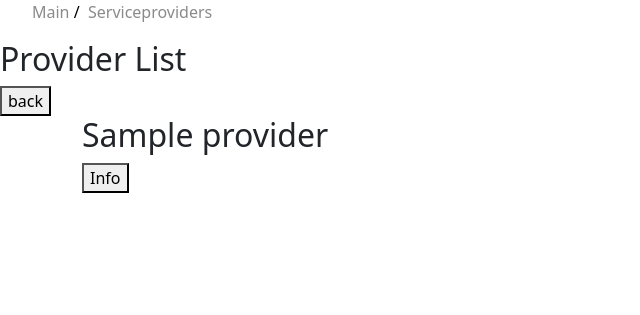
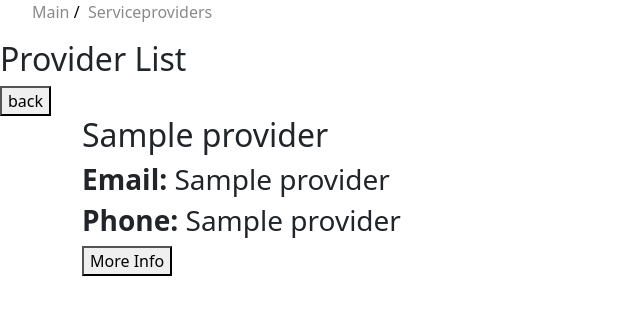
Before and after one commit to RasSved/Group-7, a Flask app: template code/manufacturer/templates/Serviceproviderhq.html in a window 1280 px wide. Shown: the part 56-371 px from the top of the page, without its empty margins (0-640 px from the left). Run offline with Flask 3, Linux system fonts and the light colour scheme; the template is opened without the code that fills it: most values are stand-ins (such as "Sample title", 1, 10 or a date in 2020).

Commit message:
hot fix and task (manufacturer: serviceprovider list)

```diff
--- a/code/app.py
+++ b/code/app.py
@@ -42,7 +42,7 @@ def login():
         #    print(occ)
         #<--
 
-        user_tuple = accounts.find_one({"Username": Email, "Password":password})
+        user_tuple = accounts.find_one({"Email": Email, "Password":password})
         if not user_tuple:
             return render_template("login.html", error="Invalid username or password")
 
@@ -61,7 +61,7 @@ def login():
 #redirects depending on the role of user
 @app.route("/role_redirect")
 def role_redirect():
-    if "Role" in session:
+    if "role" in session:
         role = session["role"]
         if role == "customer":
             return redirect(url_for("customer.customer"))
--- a/code/manufacturer/templates/Serviceproviderhq.html
+++ b/code/manufacturer/templates/Serviceproviderhq.html
@@ -19,9 +19,11 @@
     <div class="products">
         {% for providers in provider_accounts %}
         <div class="product-box">
-            <h2>{{ providers[1] }}</h2>
+            <h2>{{ providers[2] }}</h2>
+            <h3> <b>Email: </b> {{ providers[1] }} </h1>
+            <h3> <b>Phone: </b> {{ providers[3] }} </h1>
             <a href="">
-                <button type="button">Info</button>
+                <button type="button">More Info</button>
             </a>
         </div>
         {% endfor %}
--- a/code/templates/login.html
+++ b/code/templates/login.html
@@ -11,8 +11,8 @@
         <p style="color: red;">{{ error }}</p>
     {% endif %}
     <form method="POST" action="{{ url_for('login') }}">
-        <label for="username">Username:</label>
-        <input type="text" id="username" name="username" required><br>
+        <label for="Email">Email:</label>
+        <input type="text" id="Email" name="Email" required><br>
         <label for="password">Password:</label>
         <input type="password" id="password" name="password" required><br>
         <input type="submit" value="Login">
```
Also changed, not shown: code/manufacturer/manufacturer.py (+17 -5 lines).
